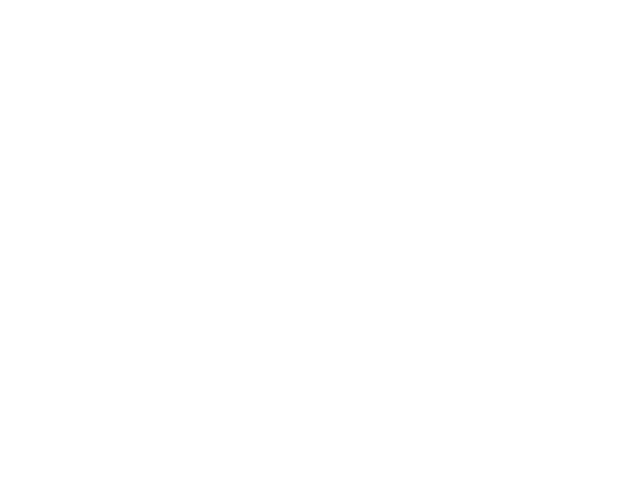
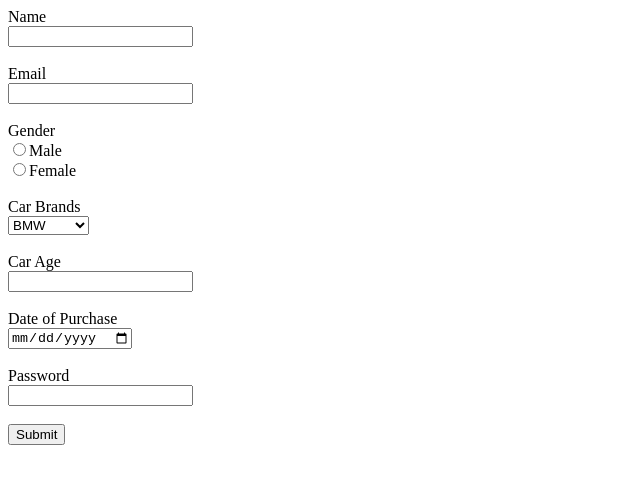
Before and after one commit to acciojob/car-insurance-form-DesaiAtharva, a website: page main.html in a window 1280 px wide. Shown: the whole page, without its empty margins (0-640 px from the left). Drawn offline with Linux system fonts and the light colour scheme.

Commit message:
created a submission

```diff
--- a/main.html
+++ b/main.html
@@ -10,6 +10,39 @@
 	<!-- the entire body must be written by student -->
     <script type="text/javascript" src="./script.js">
 </script>
+	<form method="POST">
+
+		<label for="Name">Name</label><br>
+		<input type="text" id="name" required><br><br>
+
+		<label for="Email">Email</label><br>
+		<input type="email" id="email" required><br><br>
+
+		<label for="Gender">Gender</label><br>
+		<input type="radio" name="gender" required>Male<br>
+		<input type="radio" name="gender" required>Female<br><br>
+
+		<label for="Car Brands">Car Brands</label><br>
+		<select id="cars" >
+			<option value="BMW">BMW</option>
+			<option value="Audi">Audi</option>
+			<option value="Mercedez">Mercedez</option>
+		</select><br><br>
+
+		<label for="Car Age" >Car Age</label><br>
+		<input type="number" id="carage" required><br><br>
+
+		<label for="Date of Purchase">Date of Purchase</label><br>
+		<input type="date" id="dop" required><br><br>
+
+		<label for="Password">Password</label><br>
+		<input type="password" id="password" required><br><br>
+
+		<input type="submit">
+
+
+
+	</form>
 
 </body>
 
```
